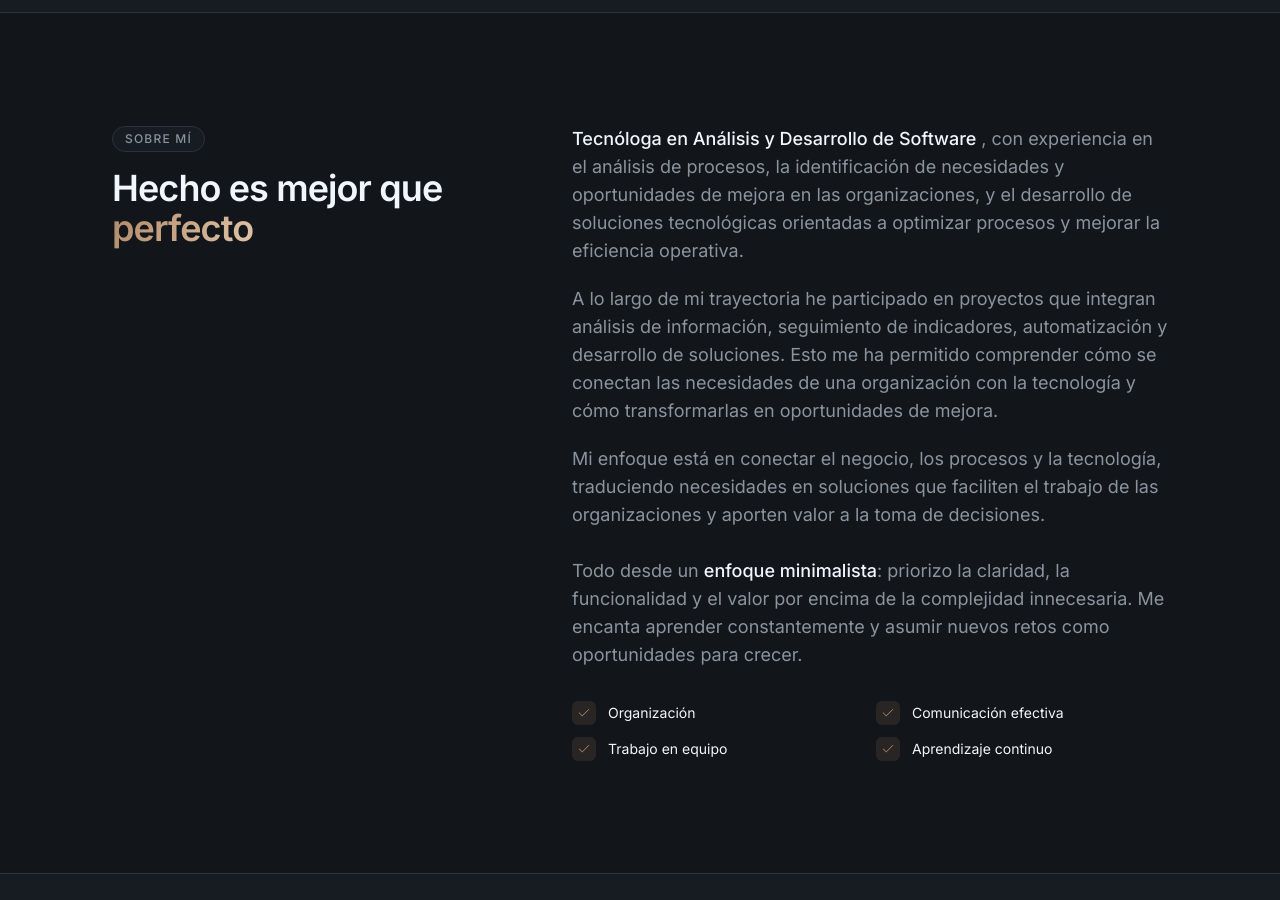
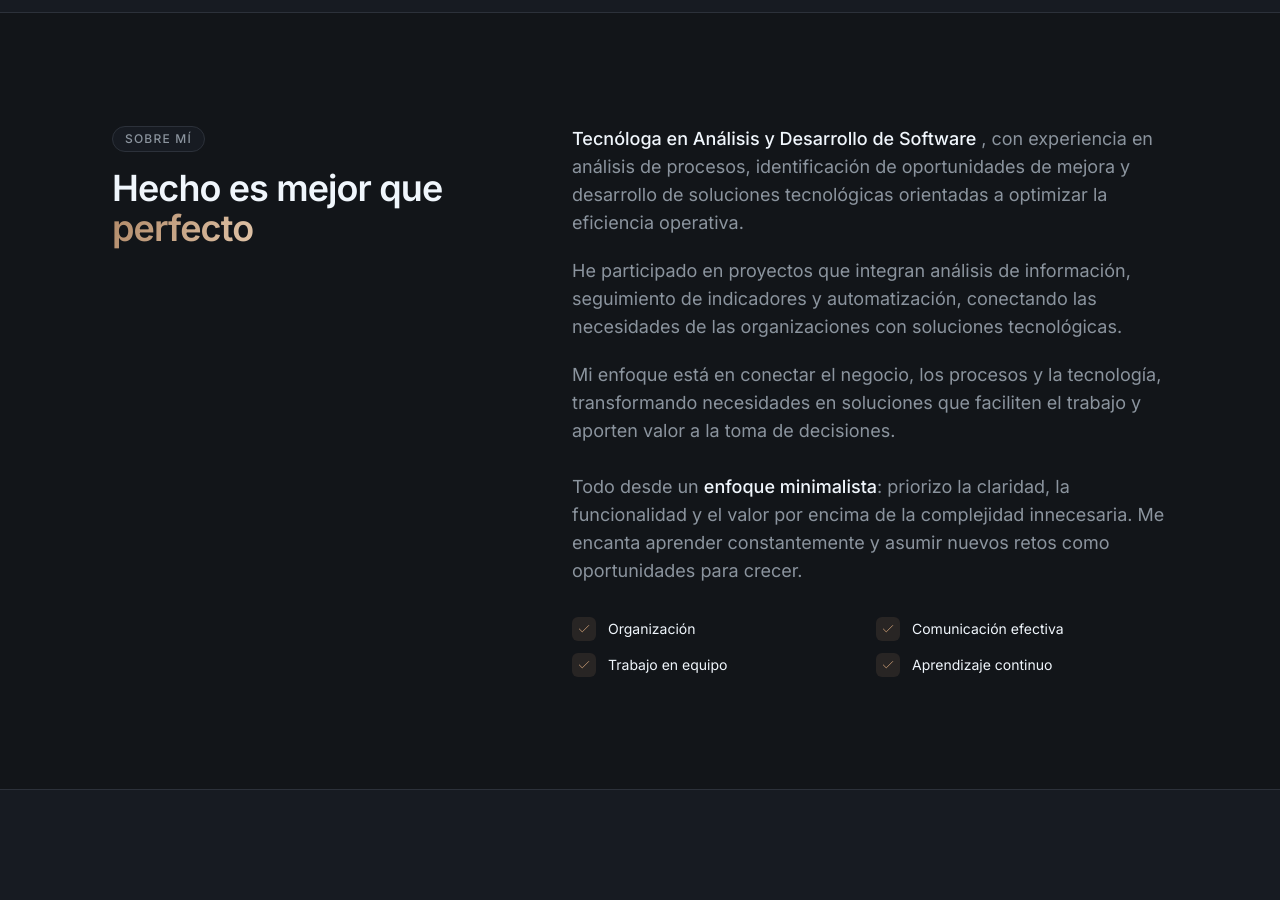
Before and after one commit to AndreaDev5/andrea-zuluaga-portfolio, an Astro site: page / in a window 1280 px wide. Shown: the part 1080-1980 px from the top of the page. Built offline with nearby package versions, Linux system fonts and the light colour scheme; Astro itself is replaced by a stand-in of ours.

Commit message:
Improve text readability in About component
Refactor text for clarity and conciseness in About.astro.

```diff
--- a/src/components/About.astro
+++ b/src/components/About.astro
@@ -1,3 +1,4 @@
+
 
 ---
 import Reveal from './Reveal.tsx';
@@ -37,24 +38,21 @@ const highlights = [
             <span class="font-medium text-ink">
               Tecnóloga en Análisis y Desarrollo de Software
             </span>,
-            con experiencia en el análisis de procesos, la identificación
-            de necesidades y oportunidades de mejora en las organizaciones,
-            y el desarrollo de soluciones tecnológicas orientadas a optimizar
-            procesos y mejorar la eficiencia operativa.
+            con experiencia en análisis de procesos, identificación de
+            oportunidades de mejora y desarrollo de soluciones tecnológicas
+            orientadas a optimizar la eficiencia operativa.
           </p>
 
           <p data-i18n="about_p2">
-            A lo largo de mi trayectoria he participado en proyectos que
-            integran análisis de información, seguimiento de indicadores,
-            automatización y desarrollo de soluciones. Esto me ha permitido
-            comprender cómo se conectan las necesidades de una organización
-            con la tecnología y cómo transformarlas en oportunidades de mejora.
+            He participado en proyectos que integran análisis de información,
+            seguimiento de indicadores y automatización, conectando las
+            necesidades de las organizaciones con soluciones tecnológicas.
           </p>
 
           <p data-i18n="about_p3">
             Mi enfoque está en conectar el negocio, los procesos y la tecnología,
-            traduciendo necesidades en soluciones que faciliten el trabajo de
-            las organizaciones y aporten valor a la toma de decisiones.
+            transformando necesidades en soluciones que faciliten el trabajo
+            y aporten valor a la toma de decisiones.
 
             <br /><br />
 
```
